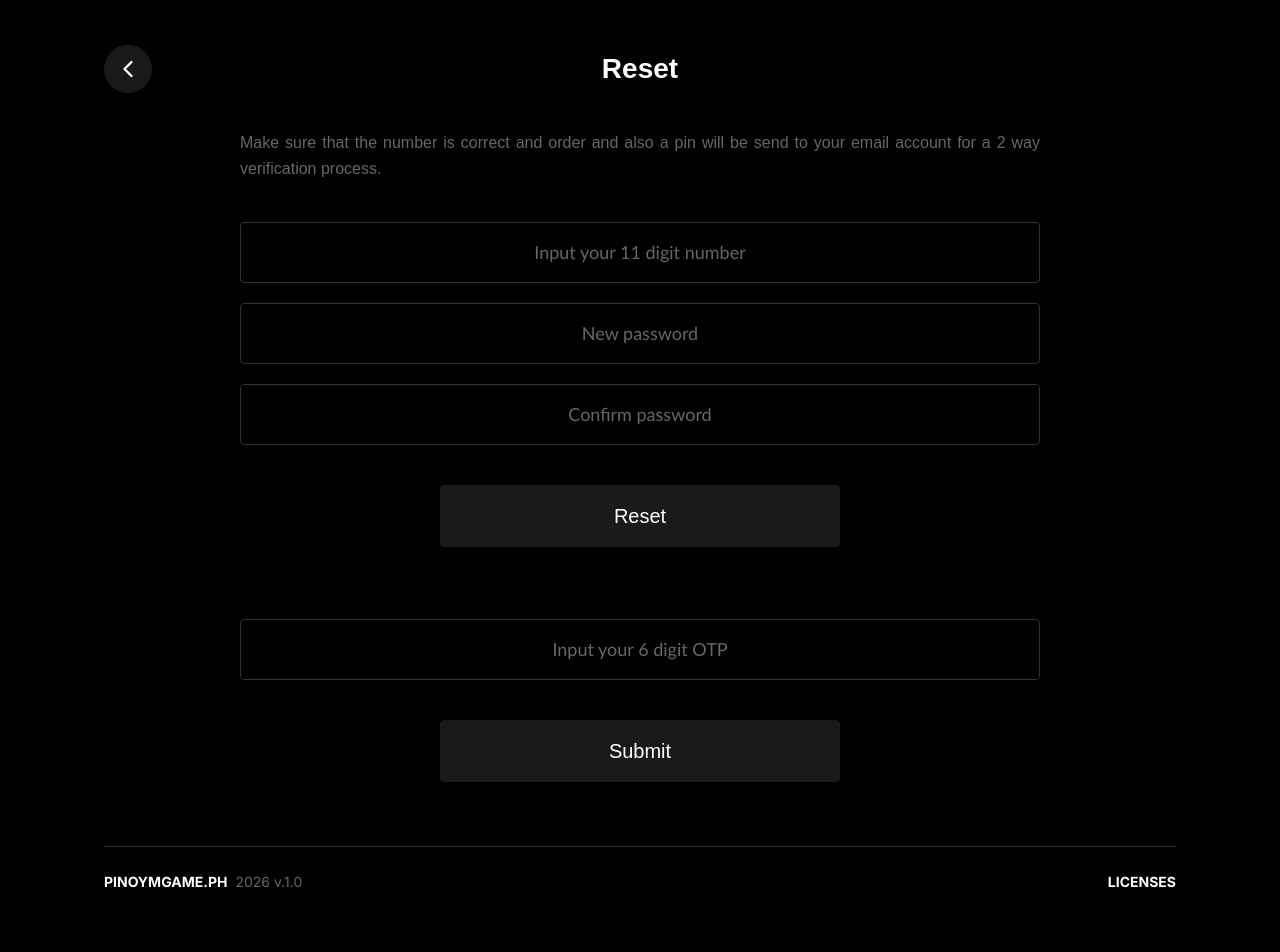
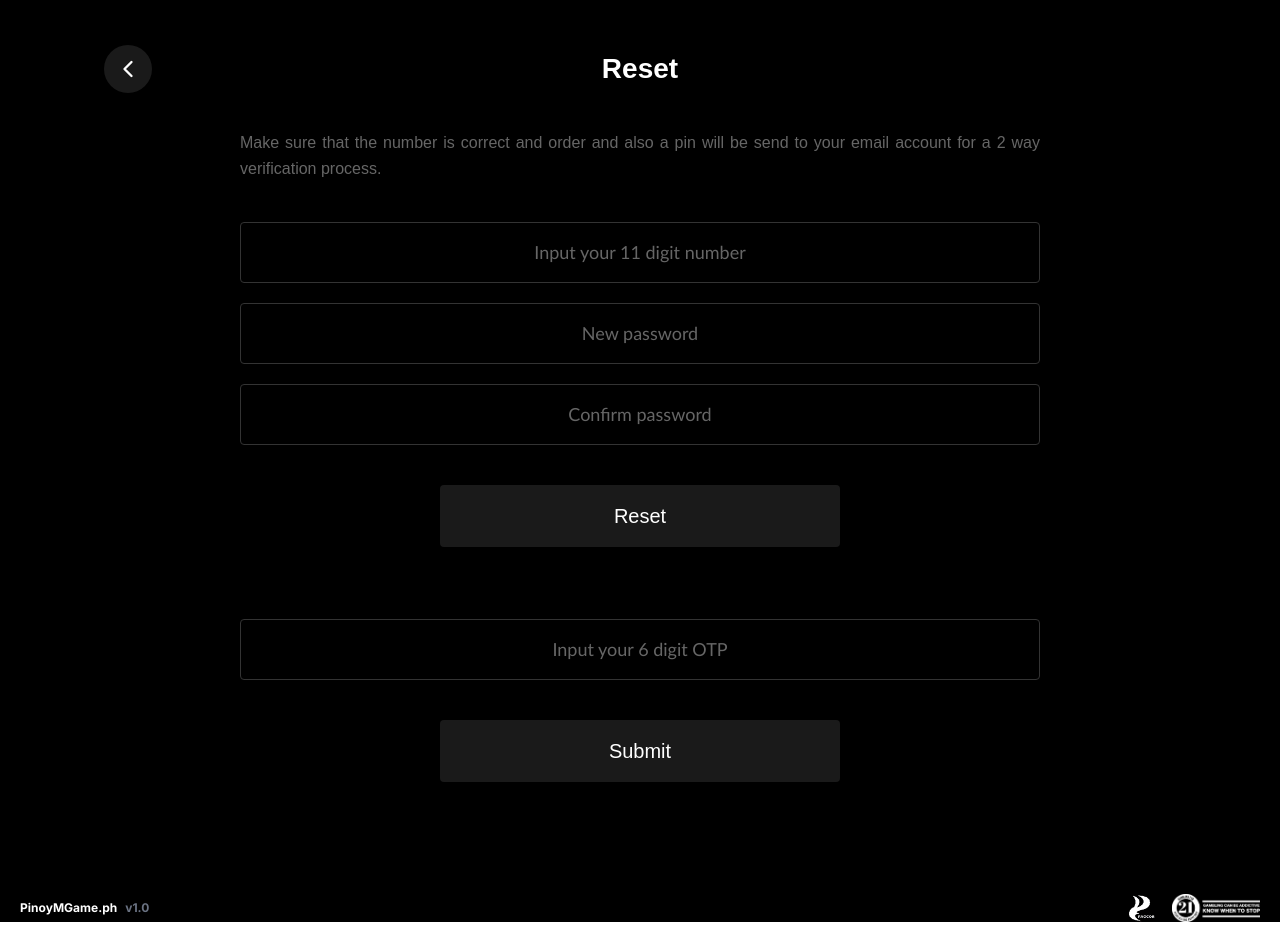
Before and after one commit to sndie3/MgameV1, a React (Vite) app: page /reset in a window 1280 px wide. Shown: the top 952 px of the page. After the commit the page ends 922 px from the top, so only its background shows below. Built offline with nearby package versions, Linux system fonts and the light colour scheme.

Commit message:
adjusted

```diff
--- a/components/auth/reset/Reset.tsx
+++ b/components/auth/reset/Reset.tsx
@@ -80,13 +80,13 @@
         </div>
 
         {/* Footer */}
-        <div className="flex justify-between items-center w-full pb-2 md:pb-4 border-t border-[#333] pt-4 md:pt-6 mt-auto">
+        {/* <div className="flex justify-between items-center w-full pb-2 md:pb-4 border-t border-[#333] pt-4 md:pt-6 mt-auto">
           <div className="flex items-center gap-1.5 sm:gap-2">
             <span className="text-white font-bold" style={{ fontSize: 'clamp(10px, 1.2vw, 14px)' }}>PINOYMGAME.PH</span>
             <span className="text-[#666]" style={{ fontSize: 'clamp(10px, 1.2vw, 14px)' }}>2026 v.1.0</span>
           </div>
           <span className="text-white font-bold uppercase shrink-0" style={{ fontSize: 'clamp(10px, 1.2vw, 14px)' }}>LICENSES</span>
-        </div>
+        </div> */}
       </div>
     </div>
   );
```
